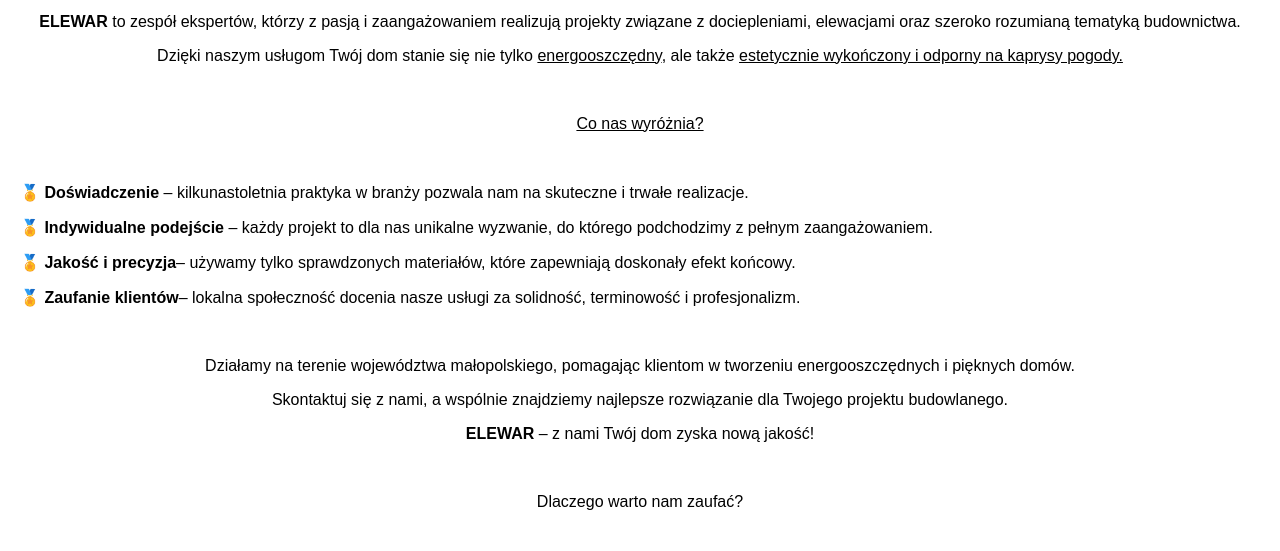
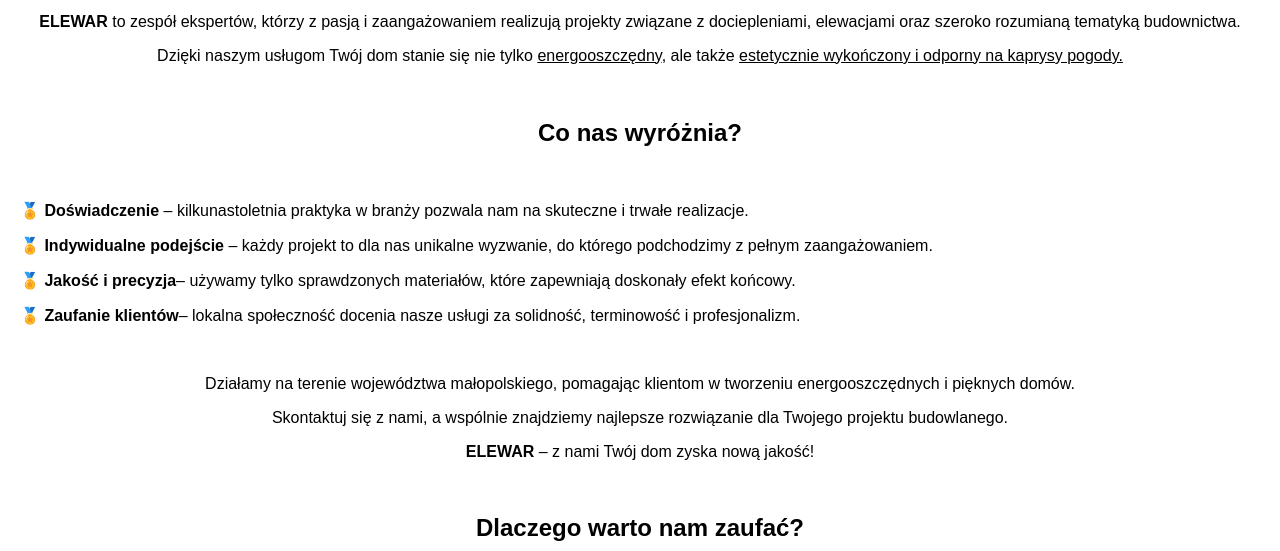
Before and after one commit to StronyNS/test, a plain HTML site: page about.html in a window 1280 px wide. Shown: the part 249-800 px from the top of the page. Drawn offline with Linux system fonts and the light colour scheme.

Commit message:
Update about.html

```diff
--- a/about.html
+++ b/about.html
@@ -30,7 +30,7 @@
                 <p><b>ELEWAR</b> to zespół ekspertów, którzy z pasją i zaangażowaniem realizują projekty związane z dociepleniami, elewacjami oraz szeroko rozumianą tematyką budownictwa. </p>
                     <p>Dzięki naszym usługom Twój dom stanie się nie tylko <u>energooszczędny</u>, ale także <u>estetycznie wykończony i odporny na kaprysy pogody.</u></p>
 <br>
-<p><u> Co nas wyróżnia? </u></p>
+<h2> Co nas wyróżnia?</h2>
 <br>
 <p style="text-align: left;"> &#x1F3C5; <b>Doświadczenie</b> – kilkunastoletnia praktyka w branży pozwala nam na skuteczne i trwałe realizacje. </p>
 <p style="text-align: left;"> &#x1F3C5; <b>Indywidualne podejście</b> – każdy projekt to dla nas unikalne wyzwanie, do którego podchodzimy z pełnym zaangażowaniem. </p>
@@ -41,7 +41,7 @@
     <p>Skontaktuj się z nami, a wspólnie znajdziemy najlepsze rozwiązanie dla Twojego projektu budowlanego. </p>
        <p> <b> ELEWAR </b> – z nami Twój dom zyska nową jakość! </p>
             <br>
-            <p>Dlaczego warto nam zaufać? </p>
+            <h2>Dlaczego warto nam zaufać?</h2>
             <br>
 <p style="text-align: left;"> &#9989; <b>Profesjonalizm i doświadczenie</b> – Każda elewacja to dla nas dzieło sztuki. </p>
 <p style="text-align: left;"> &#9989; Zrealizowaliśmy już <b>dziesiątki projektów,</b> które spełniły oczekiwania nawet najbardziej wymagających klientów.</p>
```
